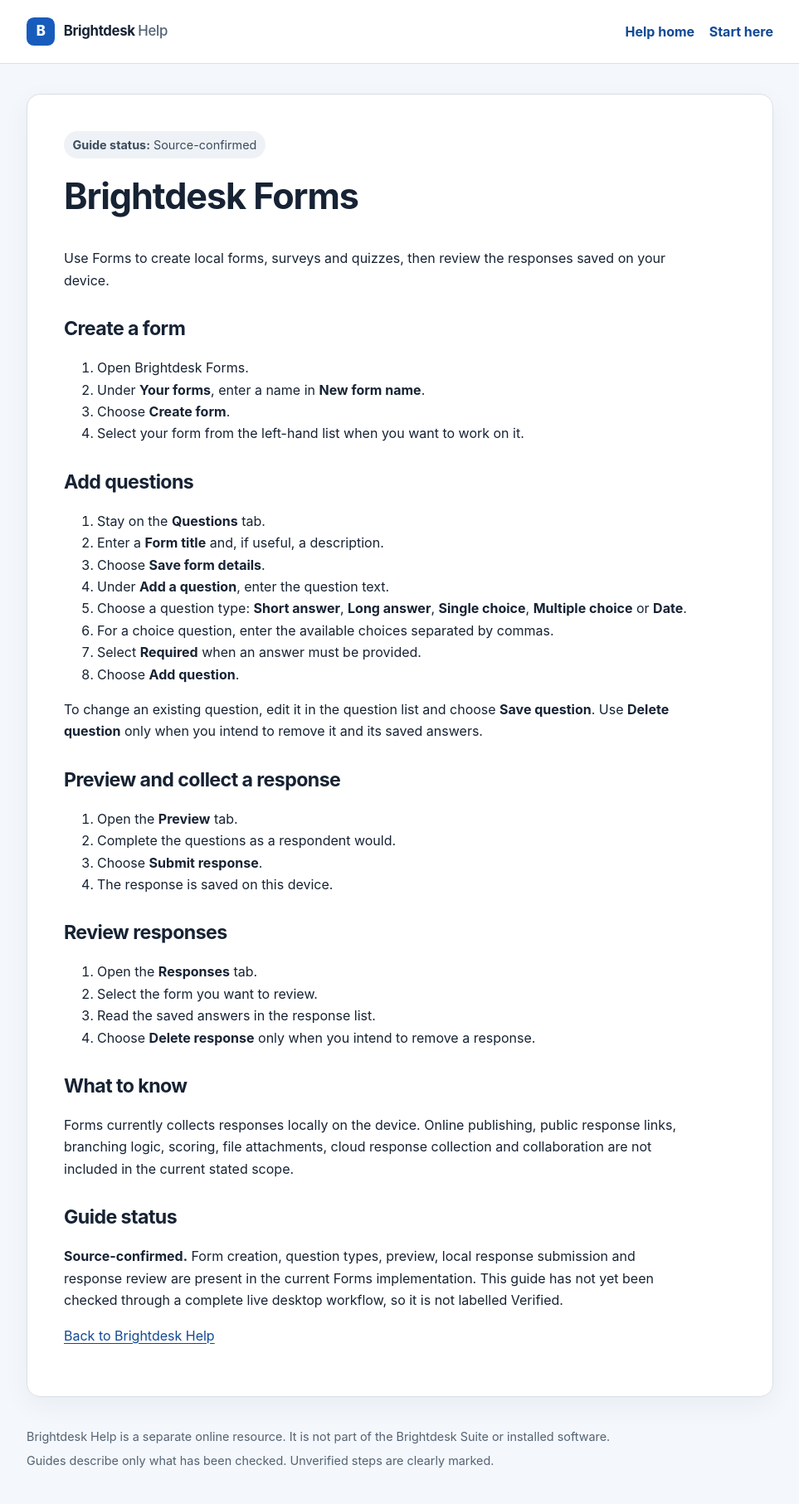
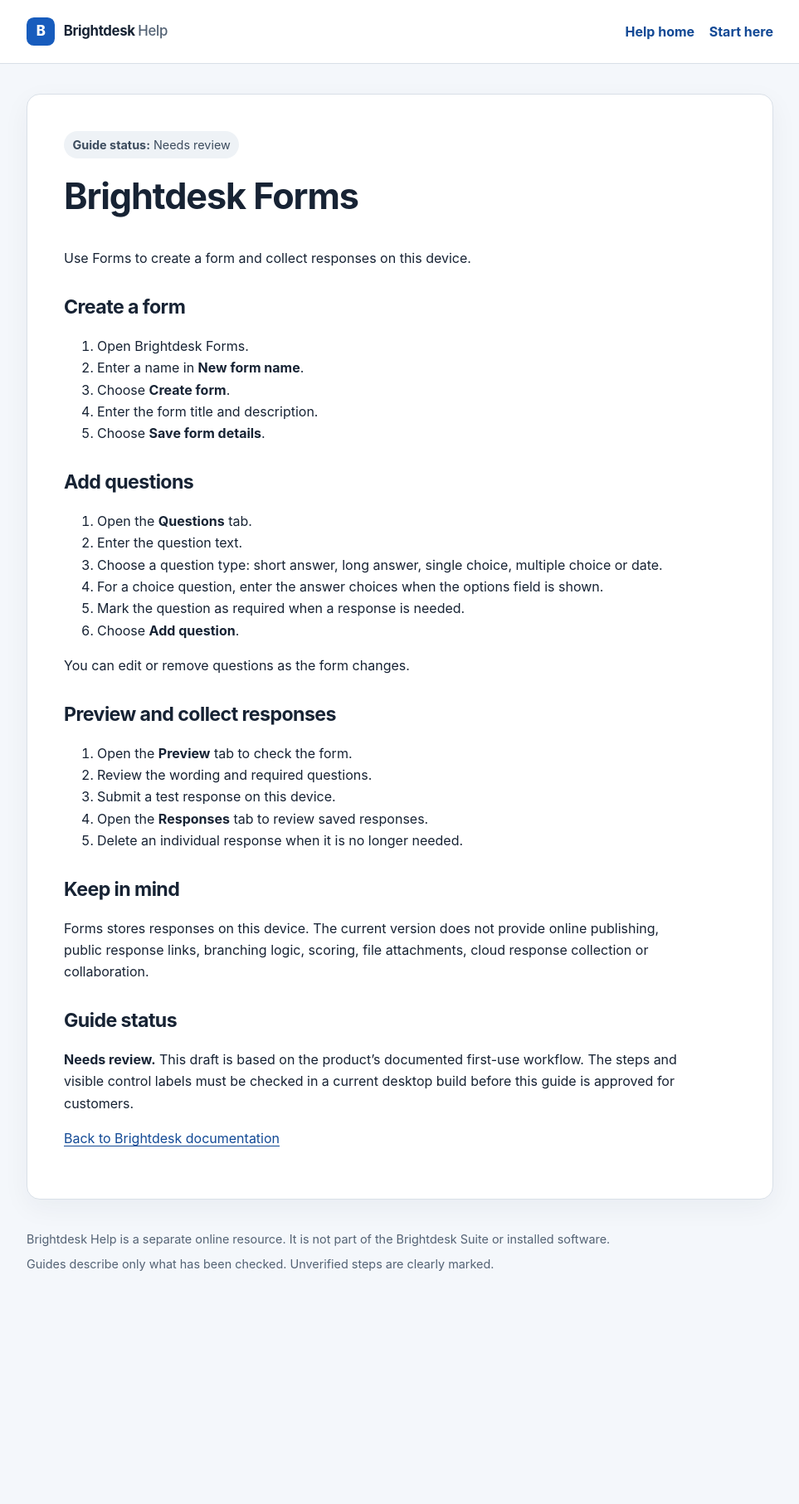
Before and after one commit to conz20/Brightdesk-Wiki, a Jekyll site: the page built from docs/products/forms.md, in a window 1280 px wide. Shown: the whole page at 83% size, without its empty margins (158-1121 px from the left). Built offline with Jekyll 4.4.1, drawn with Linux system fonts in a browser that asks for light colours; after the commit the page ends 1576 px from its top, so only the background shows below that.

Commit message:
docs(wiki): add reviewed-scope forms getting-started draft

```diff
--- a/docs/products/forms.md
+++ b/docs/products/forms.md
@@ -1,55 +1,48 @@
 ---
 layout: default
 title: Brightdesk Forms
-description: Build a form, preview it and review responses in Brightdesk Forms.
-status: Source-confirmed
+description: A practical starting guide for building a form and reviewing responses in Brightdesk Forms.
+status: Needs review
 permalink: /products/forms.html
 ---
 
 # Brightdesk Forms
 
-Use Forms to create local forms, surveys and quizzes, then review the responses saved on your device.
+Use Forms to create a form and collect responses on this device.
 
 ## Create a form
 
 1. Open Brightdesk Forms.
-2. Under **Your forms**, enter a name in **New form name**.
+2. Enter a name in **New form name**.
 3. Choose **Create form**.
-4. Select your form from the left-hand list when you want to work on it.
+4. Enter the form title and description.
+5. Choose **Save form details**.
 
 ## Add questions
 
-1. Stay on the **Questions** tab.
-2. Enter a **Form title** and, if useful, a description.
-3. Choose **Save form details**.
-4. Under **Add a question**, enter the question text.
-5. Choose a question type: **Short answer**, **Long answer**, **Single choice**, **Multiple choice** or **Date**.
-6. For a choice question, enter the available choices separated by commas.
-7. Select **Required** when an answer must be provided.
-8. Choose **Add question**.
+1. Open the **Questions** tab.
+2. Enter the question text.
+3. Choose a question type: short answer, long answer, single choice, multiple choice or date.
+4. For a choice question, enter the answer choices when the options field is shown.
+5. Mark the question as required when a response is needed.
+6. Choose **Add question**.
 
-To change an existing question, edit it in the question list and choose **Save question**. Use **Delete question** only when you intend to remove it and its saved answers.
+You can edit or remove questions as the form changes.
 
-## Preview and collect a response
+## Preview and collect responses
 
-1. Open the **Preview** tab.
-2. Complete the questions as a respondent would.
-3. Choose **Submit response**.
-4. The response is saved on this device.
+1. Open the **Preview** tab to check the form.
+2. Review the wording and required questions.
+3. Submit a test response on this device.
+4. Open the **Responses** tab to review saved responses.
+5. Delete an individual response when it is no longer needed.
 
-## Review responses
+## Keep in mind
 
-1. Open the **Responses** tab.
-2. Select the form you want to review.
-3. Read the saved answers in the response list.
-4. Choose **Delete response** only when you intend to remove a response.
-
-## What to know
-
-Forms currently collects responses locally on the device. Online publishing, public response links, branching logic, scoring, file attachments, cloud response collection and collaboration are not included in the current stated scope.
+Forms stores responses on this device. The current version does not provide online publishing, public response links, branching logic, scoring, file attachments, cloud response collection or collaboration.
 
 ## Guide status
 
-**Source-confirmed.** Form creation, question types, preview, local response submission and response review are present in the current Forms implementation. This guide has not yet been checked through a complete live desktop workflow, so it is not labelled Verified.
+**Needs review.** This draft is based on the product's documented first-use workflow. The steps and visible control labels must be checked in a current desktop build before this guide is approved for customers.
 
-[Back to Brightdesk Help](../index.html)
+[Back to Brightdesk documentation](../index.md)
```
